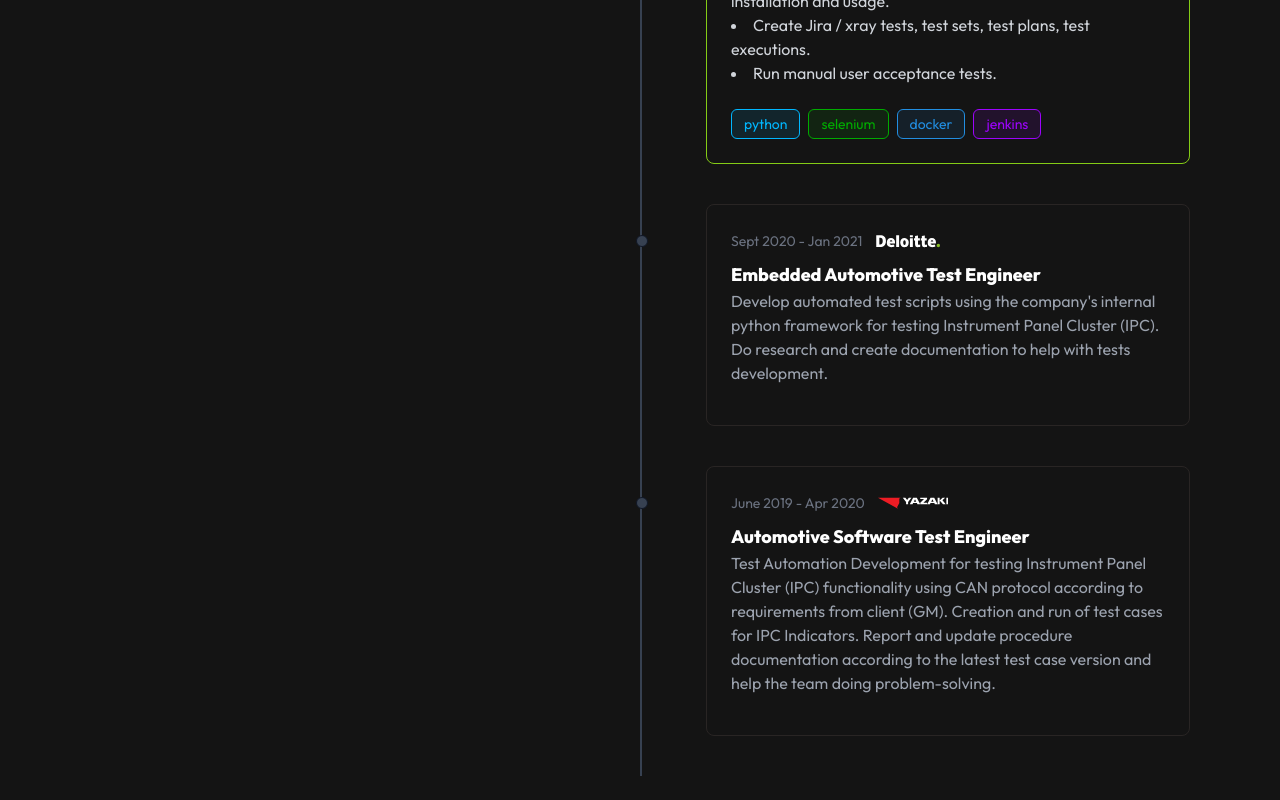
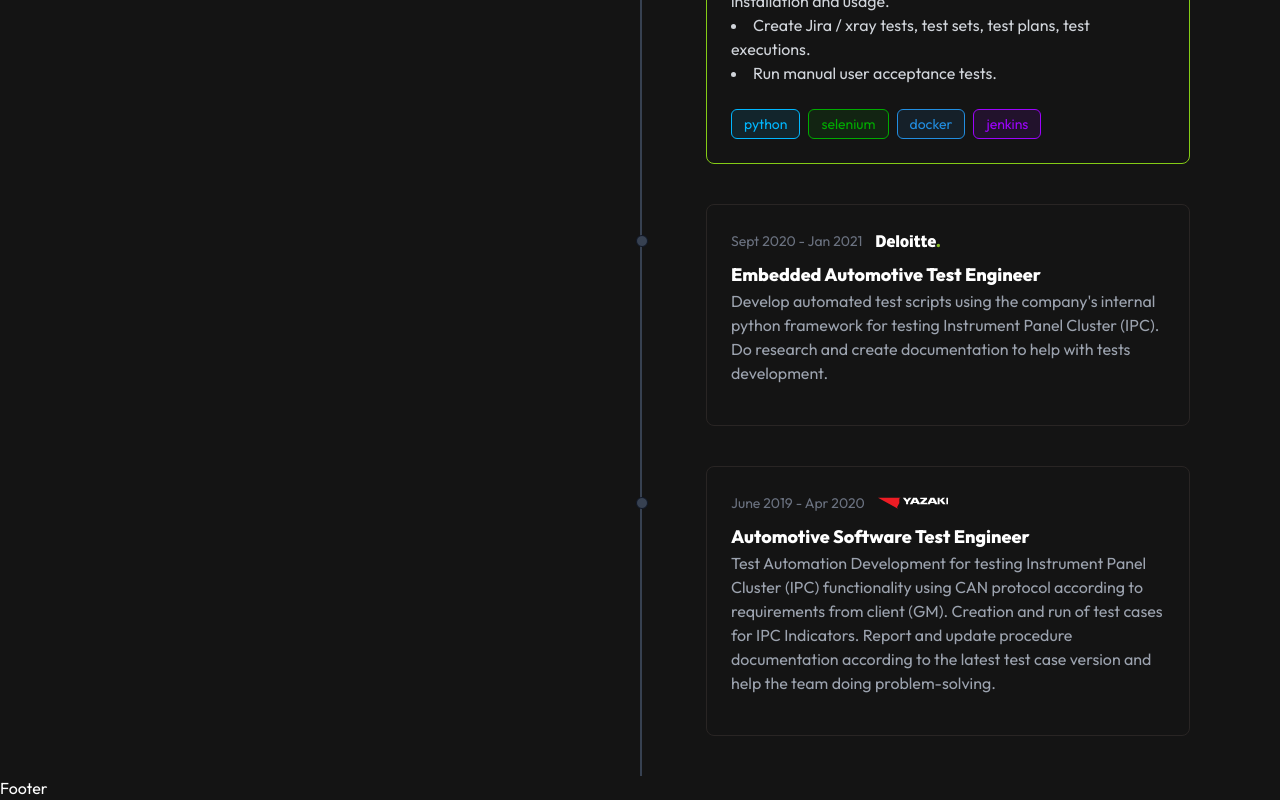
Before and after one commit to chermdev/portfolio2023, a React (Vite) app: page / in a window 1280 px wide. Shown: the part 1272-2072 px from the top of the page. Before the commit the page ends 2048 px from the top, so only its background shows below. Built offline with nearby package versions, Linux system fonts and the light colour scheme.

Commit message:
footer initial commit

```diff
--- /dev/null
+++ b/src/Footer.jsx
@@ -0,0 +1,9 @@
+function Footer() {
+    return (
+        <footer id="footer">
+            <h2>Footer</h2>
+        </footer>
+    )
+}
+
+export default Footer
--- a/src/main.jsx
+++ b/src/main.jsx
@@ -4,12 +4,14 @@ import App from './App'
 import Navbar from './Navbar'
 import './index.css'
 import { DarkModeProvider } from './context/DarkModeContext'
+import Footer from './Footer'
 
 ReactDOM.createRoot(document.getElementById('root')).render(
     <React.StrictMode>
         <DarkModeProvider>
             <Navbar />
             <App />
+            <Footer />
         </DarkModeProvider>
     </React.StrictMode>,
 )
```
Lines whose indentation alone changed are shown as unchanged.
